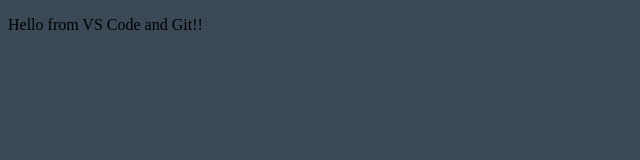
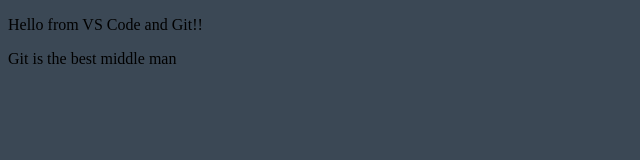
Before and after one commit to Ajaj4444/vscode-git, a plain HTML site: page index.html in a window 1280 px wide. Shown: the whole page, without its empty margins (0-640 px from the left). Drawn offline with Linux system fonts and the light colour scheme.

Commit message:
add new paragraph

```diff
--- a/index.html
+++ b/index.html
@@ -8,5 +8,6 @@
 </head>
 <body>
     <p>Hello from VS Code and Git!!</p>
+    <p>Git is the best middle man</p>
 </body>
 </html>
```
